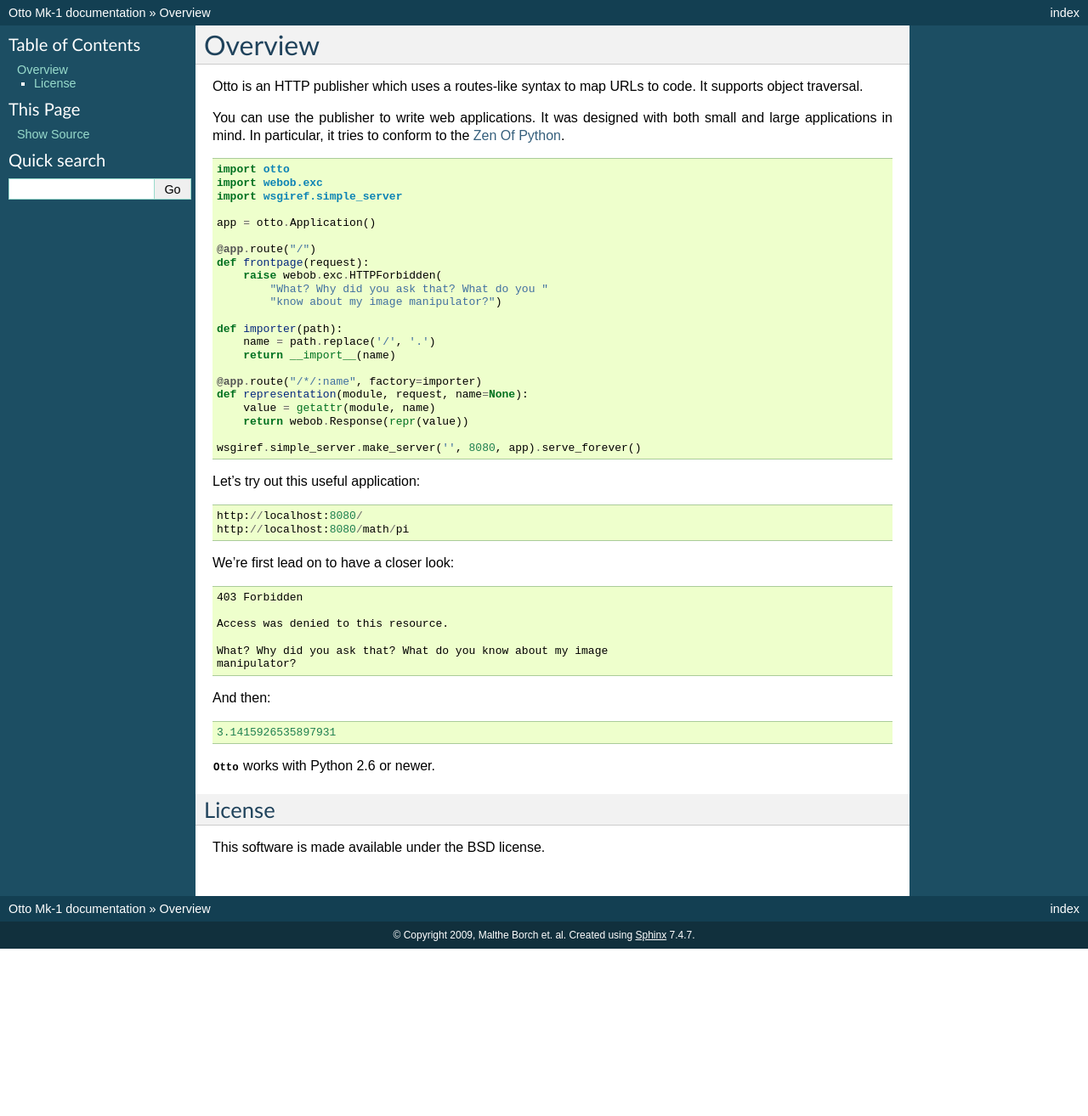
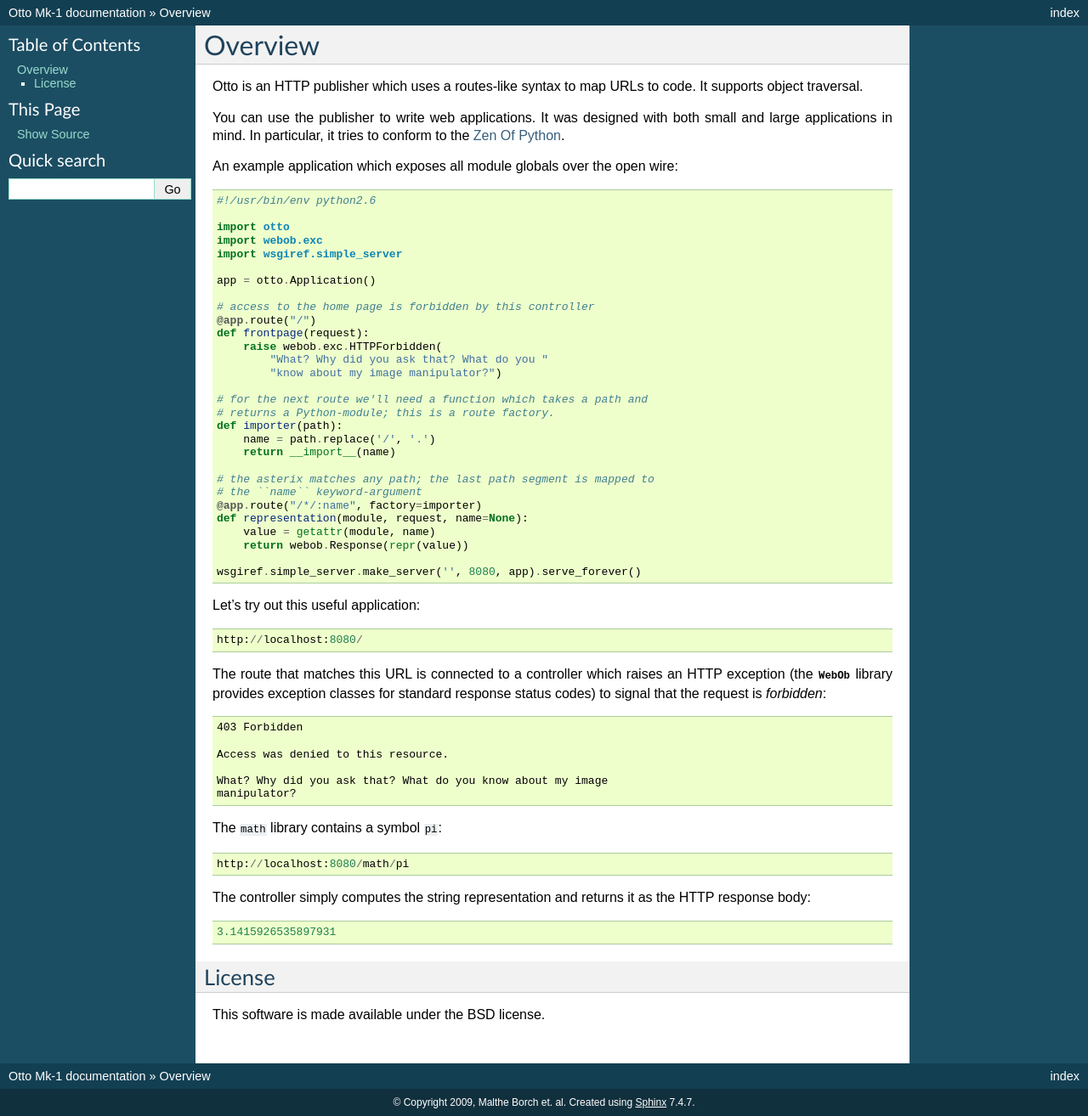
Before and after one commit to malthe/otto, a Sphinx documentation site: the page built from otto/docs/readme.rst, in a window 1280 px wide. Shown: the whole page at 85% size. Built offline with Sphinx 7.4.7, drawn with Linux system fonts in a browser that asks for light colours; before the commit the page ends 1117 px from its top, so only the background shows below that.

Commit message:
Documentation improvements.

```diff
--- a/otto/docs/readme.rst
+++ b/otto/docs/readme.rst
@@ -8,7 +8,12 @@ You can use the publisher to write web applications. It was designed
 with both small and large applications in mind. In particular, it
 tries to conform to the :term:`Zen Of Python`.
 
+An example application which exposes all module globals over the open
+wire:
+
 .. code-block:: python
+
+  #!/usr/bin/env python2.6
 
   import otto
   import webob.exc
@@ -16,16 +21,21 @@ tries to conform to the :term:`Zen Of Python`.
 
   app = otto.Application()
 
+  # access to the home page is forbidden by this controller
   @app.route("/")
   def frontpage(request):
       raise webob.exc.HTTPForbidden(
           "What? Why did you ask that? What do you "
           "know about my image manipulator?")
 
+  # for the next route we'll need a function which takes a path and
+  # returns a Python-module; this is a route factory.
   def importer(path):
       name = path.replace('/', '.')
       return __import__(name)
 
+  # the asterix matches any path; the last path segment is mapped to
+  # the ``name`` keyword-argument
   @app.route("/*/:name", factory=importer)
   def representation(module, request, name=None):
       value = getattr(module, name)
@@ -36,11 +46,13 @@ tries to conform to the :term:`Zen Of Python`.
 Let's try out this useful application::
 
   http://localhost:8080/
-  http://localhost:8080/math/pi
 
-.. -> input
+.. -> root_input
 
-We're first lead on to have a closer look::
+The route that matches this URL is connected to a controller which
+raises an HTTP exception (the :mod:`WebOb` library provides exception
+classes for standard response status codes) to signal that the request
+is *forbidden*::
 
   403 Forbidden
 
@@ -51,18 +63,22 @@ We're first lead on to have a closer look::
 
 .. -> denied_response
 
-And then::
+The ``math`` library contains a symbol ``pi``::
+
+  http://localhost:8080/math/pi
+
+.. -> pi_input
+
+The controller simply computes the string representation and returns
+it as the HTTP response body::
 
   3.1415926535897931
 
 .. -> pi_response
 
   >>> from otto.tests.mock.simple_server import assert_response
-  >>> paths = [line.split('8080')[1] for line in input.splitlines()]
-  >>> assert_response(paths[0], app, denied_response)
-  >>> assert_response(paths[1], app, pi_response)
-
-:mod:`Otto` works with Python 2.6 or newer.
+  >>> assert_response(root_input.split('8080')[1], app, denied_response)
+  >>> assert_response(pi_input.split('8080')[1], app, pi_response)
 
 License
 -------
```
Also changed, not shown: otto/docs/getting_started.rst (+11 -11 lines), otto/docs/reference.rst (+3 -6 lines), otto/docs/security.rst (+5 -5 lines), setup.py (+6 -2 lines), 1 other file.
